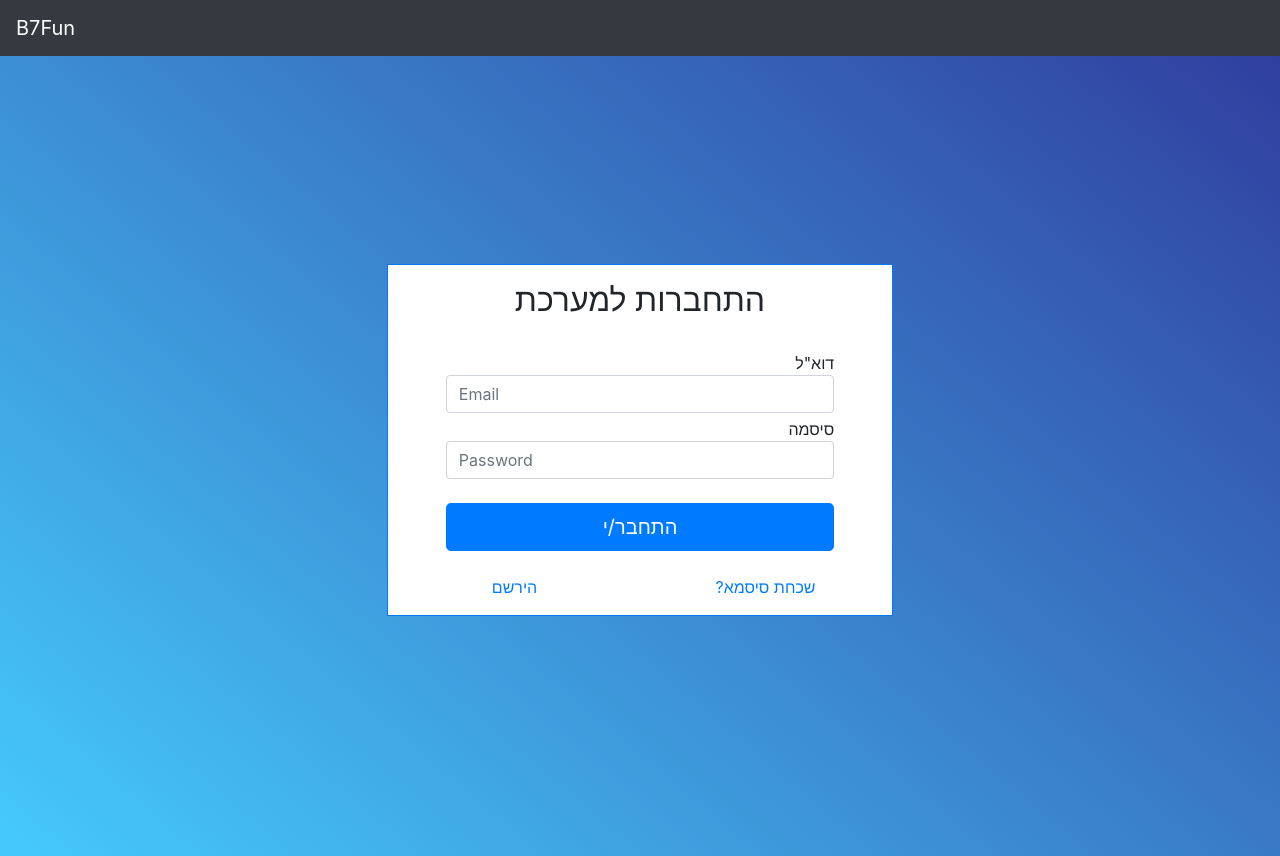
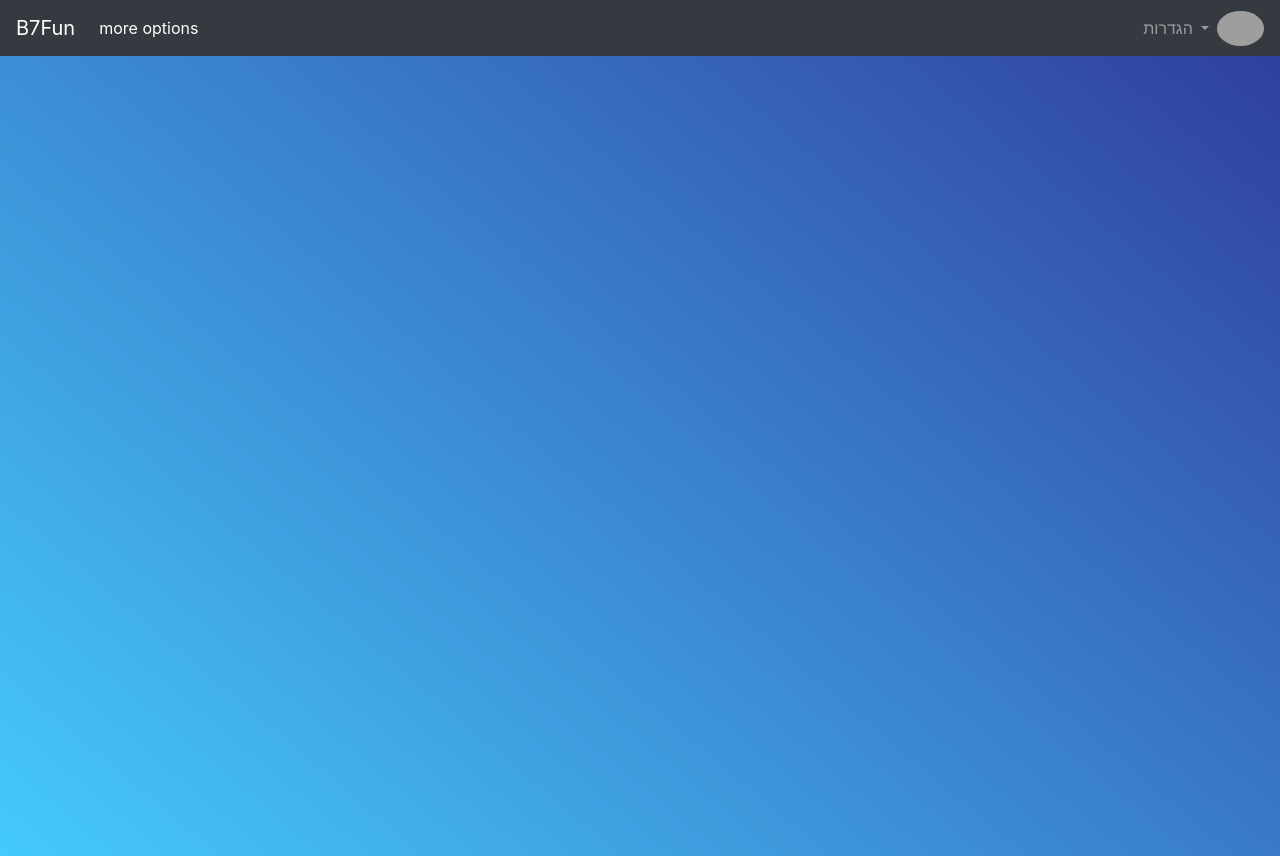
Before and after one commit to leorrose/B7Fun, a Django app: page / in a window 1280 px wide. Run offline with Django 3.2, Linux system fonts and the light colour scheme; some libraries are stand-ins or nearby versions; grey boxes are pictures that could not be loaded.

Commit message:
PM2020T17-10 UI start

```diff
--- a/B7FunDjango/B7FunDjango/settings.py
+++ b/B7FunDjango/B7FunDjango/settings.py
@@ -38,6 +38,7 @@ INSTALLED_APPS = [
     'django.contrib.messages',
     'django.contrib.staticfiles',
     'accounts',
+    'feed',
 ]
 
 MIDDLEWARE = [
@@ -50,7 +51,7 @@ MIDDLEWARE = [
     'django.middleware.clickjacking.XFrameOptionsMiddleware',
 ]
 
-ROOT_URLCONF = 'B7FunDjango.urls'
+ROOT_URLCONF = 'feed.urls'
 
 TEMPLATES = [
     {
--- a/B7FunDjango/accounts/templates/accounts/login.html
+++ b/B7FunDjango/accounts/templates/accounts/login.html
@@ -1,4 +1,4 @@
-{% extends 'baseWithoutLogout.html' %}
+{% extends 'base.html' %}
 {%block content%}
     <div class="container d-flex flex-column  h-100">
         <div class="flex-grow-1"></div>
--- a/B7FunDjango/accounts/templates/accounts/signup.html
+++ b/B7FunDjango/accounts/templates/accounts/signup.html
@@ -1,4 +1,4 @@
-{% extends 'baseWithoutLogout.html' %}
+{% extends 'base.html' %}
     {%block content%}
     <title>Signup </title> </br>
     <h1>Signup</h1>
--- /dev/null
+++ b/B7FunDjango/feed/admin.py
@@ -0,0 +1 @@
+from django.contrib import admin
--- /dev/null
+++ b/B7FunDjango/feed/apps.py
@@ -0,0 +1,5 @@
+from django.apps import AppConfig
+
+
+class FeedConfig(AppConfig):
+    name = 'feed'
--- /dev/null
+++ b/B7FunDjango/feed/models.py
@@ -0,0 +1 @@
+from django.db import models
--- /dev/null
+++ b/B7FunDjango/feed/templates/feed/feed.html
@@ -0,0 +1,4 @@
+{% extends 'baseWithNav.html' %}
+{% block  content%}
+
+{% endblock  %}
--- /dev/null
+++ b/B7FunDjango/feed/tests.py
@@ -0,0 +1 @@
+from django.test import TestCase
--- /dev/null
+++ b/B7FunDjango/feed/urls.py
@@ -0,0 +1,9 @@
+from django.urls import path,include
+from . import views
+
+
+app_name = 'feed'
+
+urlpatterns = [
+    path('', views.feed, name='feed'),
+]
--- /dev/null
+++ b/B7FunDjango/feed/views.py
@@ -0,0 +1,5 @@
+from django.shortcuts import render
+
+
+def feed(request):
+    return render(request,'feed/feed.html', {})
--- /dev/null
+++ b/B7FunDjango/templates/baseWithNav.html
@@ -0,0 +1,51 @@
+<!DOCTYPE html>
+<html>
+<head>
+    <meta charset="UTF-8">
+    <meta name="viewport" content="width=device-width, initial-scale=1">
+    <link rel="stylesheet" href="https://stackpath.bootstrapcdn.com/bootstrap/4.1.3/css/bootstrap.min.css" integrity="sha384-MCw98/SFnGE8fJT3GXwEOngsV7Zt27NXFoaoApmYm81iuXoPkFOJwJ8ERdknLPMO" crossorigin="anonymous">
+    <script src="https://stackpath.bootstrapcdn.com/bootstrap/4.1.3/js/bootstrap.min.js" integrity="sha384-ChfqqxuZUCnJSK3+MXmPNIyE6ZbWh2IMqE241rYiqJxyMiZ6OW/JmZQ5stwEULTy" crossorigin="anonymous"></script>
+    <title>B7Fun</title>
+</head>
+
+<body style="height: 100vh;overflow: hidden;">
+    <nav class="navbar navbar-expand-sm navbar-dark bg-dark">
+        <a class="navbar-brand" href="#">B7Fun</a>
+        <button class="navbar-toggler collapsed" type="button" data-toggle="collapse" data-target="#main-nav-bar" aria-controls="main-nav-bar" aria-expanded="true" aria-label="Toggle navigation">
+            <span class="navbar-toggler-icon"></span>
+        </button>
+
+        <div class="navbar-collapse collapse" id="main-nav-bar" style="">
+            <ul class="navbar-nav">
+                <li class="nav-item active">
+                    <a class="nav-link" href="#"> more options </span></a>
+                </li>
+            </ul>
+            <ul class="navbar-nav ml-auto">
+                <li class="nav-item dropdown">
+                    <a class="nav-link dropdown-toggle" href="#" id="navbarDropdown" role="button" data-toggle="dropdown" aria-haspopup="true" aria-expanded="false"> הגדרות </a>
+                    <div class="dropdown-menu dropdown-menu-right" aria-labelledby="navbarDropdown">
+                        <a class="dropdown-item" href="#" dir="rtl"> עדכון פרופיל </a>
+                        <div class="dropdown-divider"></div>
+                        <a class="dropdown-item" href="/accounts/logout" dir="rtl"> התנתקת/י </a>
+                    </div>
+                </li>
+            </ul>
+            <ul class="navbar-nav nav-flex-icons">
+                <li class="nav-item avatar">
+                    <a class="nav-link p-0" href="#">
+                        <img src="https://mdbootstrap.com/img/Photos/Avatars/avatar-5.jpg" class="rounded-circle z-depth-0" alt="avatar image" height="35">
+                    </a>
+                </li>
+            </ul>
+        </div>
+    </nav>
+    <div class="append-content h-100" style="background: linear-gradient(40deg,#45cafc,#303f9f) !important;">
+        {% block content %}
+        {% endblock %}
+    </div>
+    <script src="https://code.jquery.com/jquery-3.3.1.slim.min.js" integrity="sha384-q8i/X+965DzO0rT7abK41JStQIAqVgRVzpbzo5smXKp4YfRvH+8abtTE1Pi6jizo" crossorigin="anonymous"></script>
+    <script src="https://cdnjs.cloudflare.com/ajax/libs/popper.js/1.14.7/umd/popper.min.js" integrity="sha384-UO2eT0CpHqdSJQ6hJty5KVphtPhzWj9WO1clHTMGa3JDZwrnQq4sF86dIHNDz0W1" crossorigin="anonymous"></script>
+    <script src="https://stackpath.bootstrapcdn.com/bootstrap/4.3.1/js/bootstrap.min.js" integrity="sha384-JjSmVgyd0p3pXB1rRibZUAYoIIy6OrQ6VrjIEaFf/nJGzIxFDsf4x0xIM+B07jRM" crossorigin="anonymous"></script>
+</body>
+</html>
--- a/B7FunDjango/templates/baseWithoutLogout.html
+++ /dev/null
@@ -1,22 +0,0 @@
-<!DOCTYPE html>
-<html>
-<head>
-    <meta charset="UTF-8">
-    <meta name="viewport" content="width=device-width, initial-scale=1">
-    <link rel="stylesheet" href="https://stackpath.bootstrapcdn.com/bootstrap/4.1.3/css/bootstrap.min.css" integrity="sha384-MCw98/SFnGE8fJT3GXwEOngsV7Zt27NXFoaoApmYm81iuXoPkFOJwJ8ERdknLPMO" crossorigin="anonymous">
-    <script src="https://stackpath.bootstrapcdn.com/bootstrap/4.1.3/js/bootstrap.min.js" integrity="sha384-ChfqqxuZUCnJSK3+MXmPNIyE6ZbWh2IMqE241rYiqJxyMiZ6OW/JmZQ5stwEULTy" crossorigin="anonymous"></script>
-    <title>B7Fun</title>
-</head>
-
-<body style="height: 100vh;overflow: hidden;">
-    <nav class="navbar navbar-dark bg-dark w-100">
-        <div class="navbar-nav">
-            <a class="navbar-brand" href="/accounts">B7Fun</a>
-        </div>
-    </nav>
-    <div class="append-content h-100" style="background: linear-gradient(40deg,#45cafc,#303f9f) !important;">
-        {% block content %}
-        {% endblock %}
-    </div>
-</body>
-</html>
```
Also changed, not shown: B7FunDjango/templates/base.html (+2 -8 lines), B7FunDjango/feed/__init__.py (added), B7FunDjango/feed/migrations/__init__.py (added).
